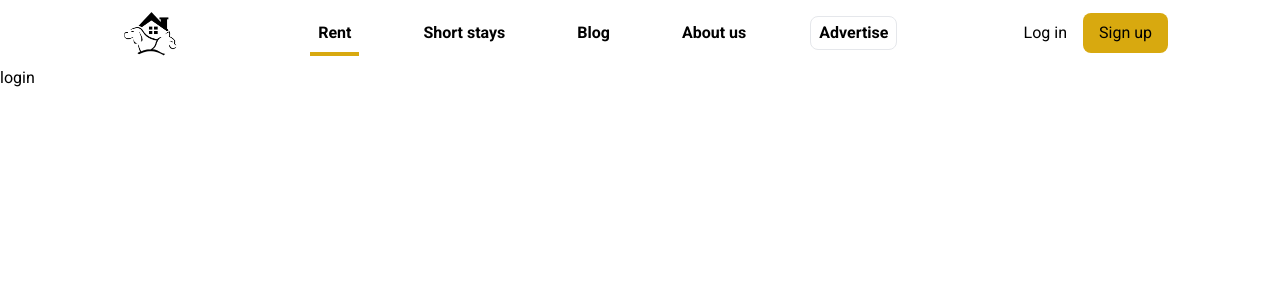
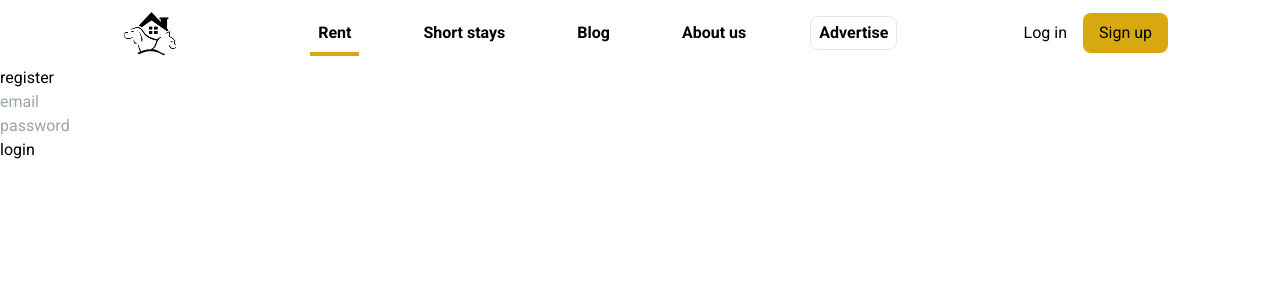
Before and after one commit to emmanueluwa/stays, a Next.js app: page /login in a window 1280 px wide. Shown: the top 300 px of the page. Built offline with nearby package versions, Linux system fonts and the light colour scheme.

Commit message:
adding protected route

```diff
--- a/pages/_app.tsx
+++ b/pages/_app.tsx
@@ -7,7 +7,8 @@ import {ApolloClient, ApolloProvider, InMemoryCache} from "@apollo/client"
 export default function App({ Component, pageProps }: AppProps) {
   const client = new ApolloClient({
   cache: new InMemoryCache({}),
-  uri: 'http://localhost:4000/graphql'
+  uri: 'http://localhost:4000/graphql',
+  credentials: 'include'
 });
   return (
     <ApolloProvider client={client}>
--- a/pages/index.tsx
+++ b/pages/index.tsx
@@ -7,6 +7,7 @@ import NewListings from "../components/newListings";
 import Footer from "../components/footer";
 import {ApolloClient, ApolloProvider, InMemoryCache, useQuery, gql} from "@apollo/client"
 import { useObotaQuery, User, useUsersQuery } from "../src/generated/graphql";
+import Link from "next/link";
 
 const inter = Inter({ subsets: ["latin"] });
 
@@ -14,10 +15,6 @@ const inter = Inter({ subsets: ["latin"] });
 
 export default function Home() {
   const {data, } = useUsersQuery({fetchPolicy: 'network-only'});
-
-  // const userData = {
-  //   user: data.users
-  // }
 
   return (
 
@@ -46,6 +43,10 @@ export default function Home() {
         </ul>
         }
 
+        <Link href="/lare">
+        <div>lare</div>
+
+        </Link>
 
 
 
--- /dev/null
+++ b/pages/lare.tsx
@@ -0,0 +1,26 @@
+import { useLareQuery } from "../src/generated/graphql"
+
+export default function Lare() {
+  const {data, loading, error} = useLareQuery()
+
+  if (loading) {
+   return <div>loading..</div>
+  }
+
+  if (error) {
+    console.log(error);
+    return <div>error</div>
+  }
+
+    return (
+      <div>
+
+        {
+          (!data) ? (
+            <div>no data!</div>
+          ) :
+          <div>{data.lare}/</div>
+        }
+      </div>
+    );
+}
--- a/pages/login.tsx
+++ b/pages/login.tsx
@@ -1,4 +1,7 @@
+import { useRouter } from "next/router";
+import { useState } from "react";
 import Navbar from "../components/navbar";
+import { useLoginMutation } from "../src/generated/graphql";
 
 
 interface Props {
@@ -6,9 +9,51 @@ interface Props {
 }
 
 export default function Login() {
-    return (
+
+  const router = useRouter();
+
+  const [email, setEmail] = useState('');
+  const [password, setPassword] = useState('');
+  const [login] = useLoginMutation();
+
+
+    return(
       <Navbar>
-        <div>login</div>
+        <div>register</div>
+        <form onSubmit={async e => {
+          e.preventDefault()
+          console.log('form submitted');
+          const response = await login({
+            variables: {
+              email,
+              password
+            }
+          });
+
+          console.log(response);
+          router.push("/");
+        }}>
+          <div>
+            <input
+              value={email}
+              placeholder="email"
+              onChange={e => {
+                setEmail(e.target.value);
+              }}
+            />
+          </div>
+          <div>
+            <input
+              type="password"
+              value={password}
+              placeholder="password"
+              onChange={e => {
+                setPassword(e.target.value);
+              }}
+            />
+          </div>
+          <button type="submit">login</button>
+        </form>
       </Navbar>
     )
 }
--- a/src/generated/graphql.ts
+++ b/src/generated/graphql.ts
@@ -57,6 +57,19 @@ export type User = {
   id: Scalars['Int'];
 };
 
+export type LareQueryVariables = Exact<{ [key: string]: never; }>;
+
+
+export type LareQuery = { __typename?: 'Query', lare: string };
+
+export type LoginMutationVariables = Exact<{
+  email: Scalars['String'];
+  password: Scalars['String'];
+}>;
+
+
+export type LoginMutation = { __typename?: 'Mutation', login: { __typename?: 'LoginResponse', accessToken: string } };
+
 export type ObotaQueryVariables = Exact<{ [key: string]: never; }>;
 
 
@@ -76,6 +89,72 @@ export type UsersQueryVariables = Exact<{ [key: string]: never; }>;
 export type UsersQuery = { __typename?: 'Query', users: Array<{ __typename?: 'User', id: number, email: string }> };
 
 
+export const LareDocument = gql`
+    query Lare {
+  lare
+}
+    `;
+
+/**
+ * __useLareQuery__
+ *
+ * To run a query within a React component, call `useLareQuery` and pass it any options that fit your needs.
+ * When your component renders, `useLareQuery` returns an object from Apollo Client that contains loading, error, and data properties
+ * you can use to render your UI.
+ *
+ * @param baseOptions options that will be passed into the query, supported options are listed on: https://www.apollographql.com/docs/react/api/react-hooks/#options;
+ *
+ * @example
+ * const { data, loading, error } = useLareQuery({
+ *   variables: {
+ *   },
+ * });
+ */
+export function useLareQuery(baseOptions?: Apollo.QueryHookOptions<LareQuery, LareQueryVariables>) {
+        const options = {...defaultOptions, ...baseOptions}
+        return Apollo.useQuery<LareQuery, LareQueryVariables>(LareDocument, options);
+      }
+export function useLareLazyQuery(baseOptions?: Apollo.LazyQueryHookOptions<LareQuery, LareQueryVariables>) {
+          const options = {...defaultOptions, ...baseOptions}
+          return Apollo.useLazyQuery<LareQuery, LareQueryVariables>(LareDocument, options);
+        }
+export type LareQueryHookResult = ReturnType<typeof useLareQuery>;
+export type LareLazyQueryHookResult = ReturnType<typeof useLareLazyQuery>;
+export type LareQueryResult = Apollo.QueryResult<LareQuery, LareQueryVariables>;
+export const LoginDocument = gql`
+    mutation Login($email: String!, $password: String!) {
+  login(email: $email, password: $password) {
+    accessToken
+  }
+}
+    `;
+export type LoginMutationFn = Apollo.MutationFunction<LoginMutation, LoginMutationVariables>;
+
+/**
+ * __useLoginMutation__
+ *
+ * To run a mutation, you first call `useLoginMutation` within a React component and pass it any options that fit your needs.
+ * When your component renders, `useLoginMutation` returns a tuple that includes:
+ * - A mutate function that you can call at any time to execute the mutation
+ * - An object with fields that represent the current status of the mutation's execution
+ *
+ * @param baseOptions options that will be passed into the mutation, supported options are listed on: https://www.apollographql.com/docs/react/api/react-hooks/#options-2;
+ *
+ * @example
+ * const [loginMutation, { data, loading, error }] = useLoginMutation({
+ *   variables: {
+ *      email: // value for 'email'
+ *      password: // value for 'password'
+ *   },
+ * });
+ */
+export function useLoginMutation(baseOptions?: Apollo.MutationHookOptions<LoginMutation, LoginMutationVariables>) {
+        const options = {...defaultOptions, ...baseOptions}
+        return Apollo.useMutation<LoginMutation, LoginMutationVariables>(LoginDocument, options);
+      }
+export type LoginMutationHookResult = ReturnType<typeof useLoginMutation>;
+export type LoginMutationResult = Apollo.MutationResult<LoginMutation>;
+export type LoginMutationOptions = Apollo.BaseMutationOptions<LoginMutation, LoginMutationVariables>;
 export const ObotaDocument = gql`
     query Obota {
   obota
--- /dev/null
+++ b/src/graphql/lare.graphql
@@ -0,0 +1,3 @@
+query Lare {
+  lare
+}
--- /dev/null
+++ b/src/graphql/login.graphql
@@ -0,0 +1,5 @@
+mutation Login($email: String!, $password: String!) {
+  login(email: $email, password: $password) {
+    accessToken
+  }
+}
```
